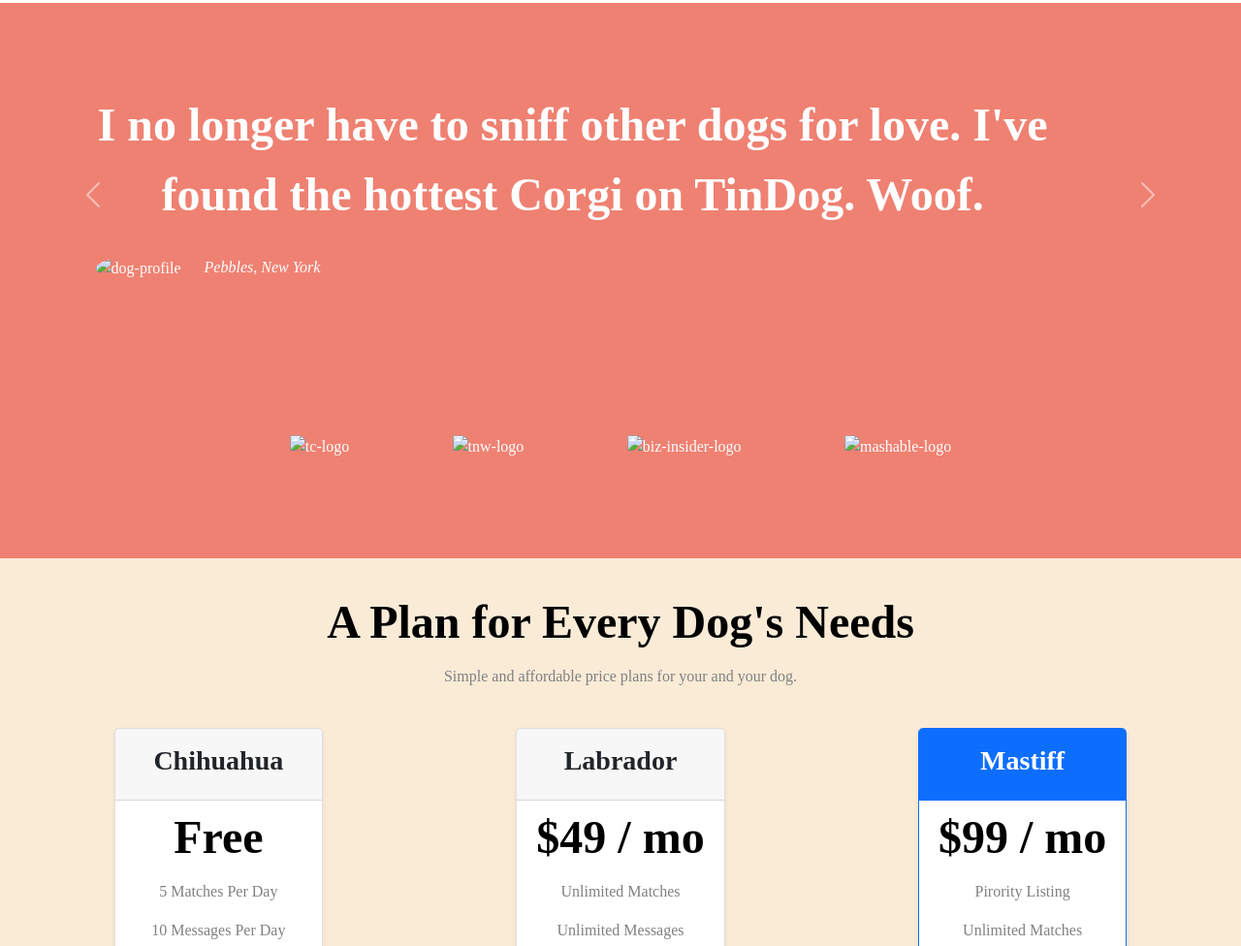
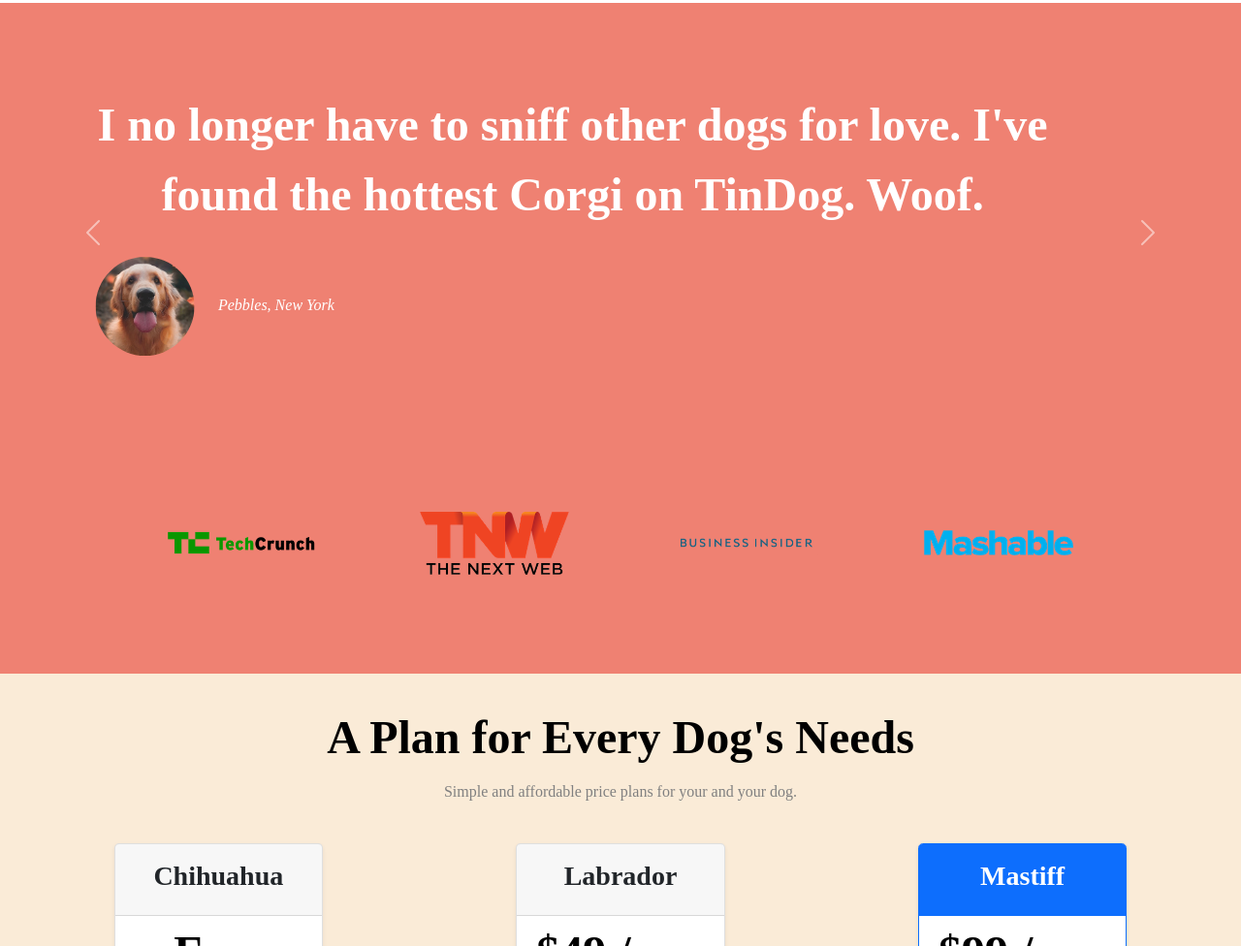
Before and after one commit to yash2118/tindog, a plain HTML site: page index.html in a window 1280 px wide. Shown: the part 1161-2137 px from the top of the page at 97% size. Drawn offline with nearby package versions, Linux system fonts and the light colour scheme.

Commit message:
Update index.html

```diff
--- a/index.html
+++ b/index.html
@@ -74,7 +74,7 @@
         </div>
 
         <div class="col-lg-6">
-          <img class="title-image" src="images/iphone6.png" alt="iphone-mockup">
+          <img class="title-image" src="iphone6.png" alt="iphone-mockup">
         </div>
 
       </div>
@@ -116,13 +116,13 @@
       <div class="carousel-inner">
         <div class="carousel-item active" data-bs-interval="1000">
           <h2 class="testimonial-text">I no longer have to sniff other dogs for love. I've found the hottest Corgi on TinDog. Woof.</h2>
-          <img class="testimonial-image" src="images/dog-img.jpg" alt="dog-profile">
+          <img class="testimonial-image" src="dog-img.jpg" alt="dog-profile">
           <em>Pebbles, New York</em>
         </div>
         <div class="carousel-item" data-bs-interval="1000">
           <h2 class="testimonial-text">My dog used to be so lonely, but with TinDog's help, they've found the love of
             their life. I think.</h2>
-          <img class="testimonial-image" src="images/lady-img.jpg" alt="lady-profile">
+          <img class="testimonial-image" src="lady-img.jpg" alt="lady-profile">
           <em>Beverly, Illinois</em>
         </div>
 
@@ -145,10 +145,10 @@
   <!-- Press -->
 
   <section class="colored-section" id="press">
-    <img class="press-image" src="images/techcrunch.png" alt="tc-logo">
-    <img class="press-image" src="images/tnw.png" alt="tnw-logo">
-    <img class="press-image" src="images/bizinsider.png" alt="biz-insider-logo">
-    <img class="press-image" src="images/mashable.png" alt="mashable-logo">
+    <img class="press-image" src="techcrunch.png" alt="tc-logo">
+    <img class="press-image" src="tnw.png" alt="tnw-logo">
+    <img class="press-image" src="bizinsider.png" alt="biz-insider-logo">
+    <img class="press-image" src="mashable.png" alt="mashable-logo">
 
   </section>
 
```
